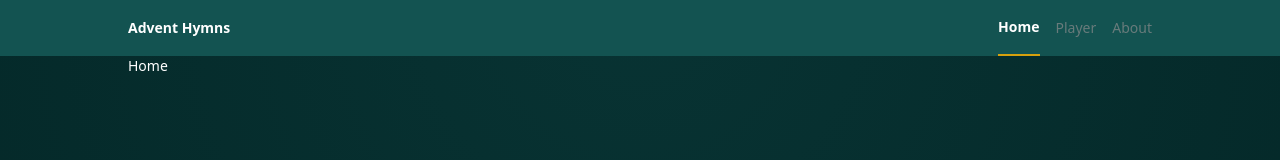
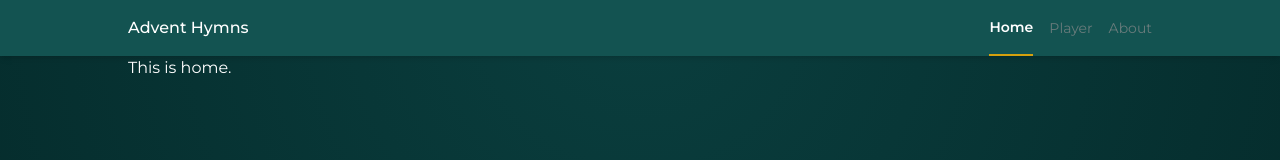
Before and after one commit to DevBryn/Advent-Hymns, a Next.js app: page / in a window 1280 px wide. Shown: the top 160 px of the page. Built offline with nearby package versions, Linux system fonts and the light colour scheme.

Commit message:
Header and Layout adjustments

```diff
--- a/src/app/layout.js
+++ b/src/app/layout.js
@@ -1,14 +1,8 @@
-import { Geist, Geist_Mono } from "next/font/google";
+import { Montserrat } from "next/font/google";
 import Header from "@/components/Header";
 import "./globals.css";
 
-const geistSans = Geist({
-  variable: "--font-geist-sans",
-  subsets: ["latin"],
-});
-
-const geistMono = Geist_Mono({
-  variable: "--font-geist-mono",
+const montserrat = Montserrat({
   subsets: ["latin"],
 });
 
@@ -21,10 +15,10 @@
   return (
     <html lang="en">
       <body
-        className={`${geistSans.variable} ${geistMono.variable} antialiased bg-[radial-gradient(circle_at_top,_var(--tw-gradient-stops))] from-[#083333] to-dark-green text-sm min-h-screen`}
+        className={`${montserrat.className} antialiased bg-[radial-gradient(circle_at_top,_var(--tw-gradient-stops))] from-[#0a3e3e] to-dark-green min-h-screen text-white`}
       >
         <Header />
-        <div className="max-w-[80vw] mx-auto">{children}</div>
+        <div className="max-w-[90vw] sm:max-w-[80vw] mx-auto">{children}</div>
       </body>
     </html>
   );
--- a/src/app/page.js
+++ b/src/app/page.js
@@ -1,5 +1,5 @@
 import React from "react";
 
 export default function Home() {
-  return <div className="text-white">Home</div>;
+  return <div className="text-white">This is home.</div>;
 }
--- a/src/components/Header.jsx
+++ b/src/components/Header.jsx
@@ -1,20 +1,22 @@
 "use client";
 import React from "react";
 import Link from "next/link";
+import { HiBars3 } from "react-icons/hi2";
 import { useState } from "react";
 
 const Header = () => {
   const [selectedTab, setSelectedTab] = useState("home");
   return (
-    <header className="bg-primary-green h-14">
-      <nav className="flex justify-between max-w-[80vw] m-auto h-14 items-center">
+    <header className="bg-primary-green h-14 shadow-md sticky top-0">
+      <nav className="flex justify-between max-w-[90vw] sm:max-w-[80vw] m-auto h-14 items-center">
         <div>
-          <Link href={"/"} className="text-white font-semibold">
+          <Link href={"/"} className="text-white font-medium">
             Advent Hymns
           </Link>
         </div>
-        <div>
-          <ul className="flex gap-4">
+        <HiBars3 className="w-6 h-6 sm:hidden cursor-pointer" />
+        <div className="hidden sm:flex">
+          <ul className="flex gap-4 text-sm">
             <li
               className={`${
                 selectedTab == "home" ? "tab-selected" : "tab-normal"
```
Also changed, not shown: src/assets/sda-logo.png (added).
